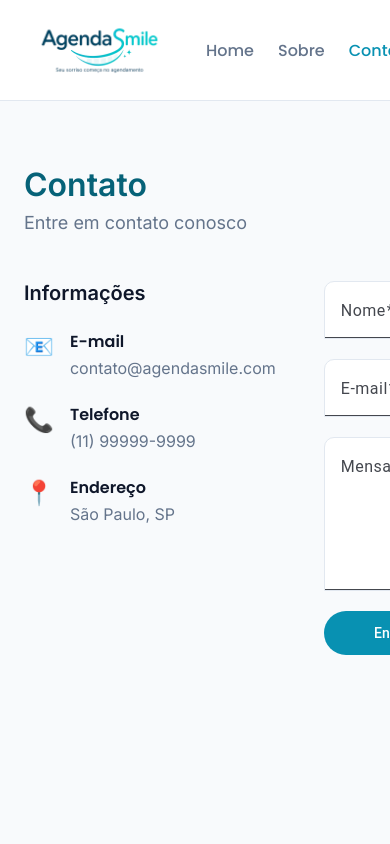
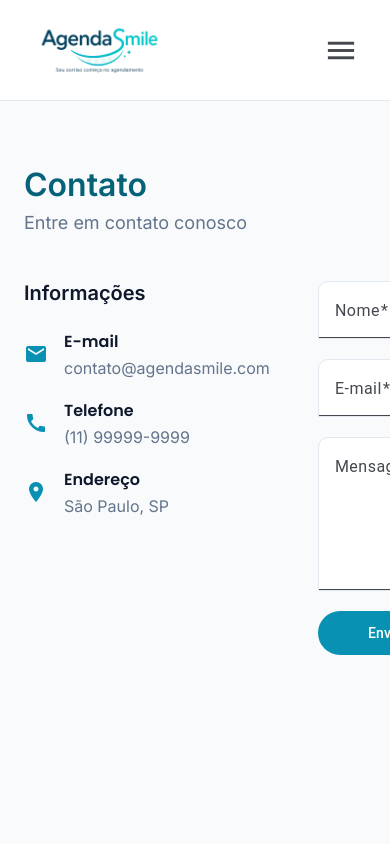
Before and after one commit to gutoBJ/agendasmile-front, an Angular app in the folder sistema-gestao-consultas/: page /contato in a window 390 px wide. Shown: the top 844 px of the page. Built offline with nearby package versions, Linux system fonts and the light colour scheme.

Commit message:
style: adiciona menu hamburguer para a barra de navegação e altera os icones da tela de contato

```diff
--- a/sistema-gestao-consultas/src/app/features/contato/contato.component.html
+++ b/sistema-gestao-consultas/src/app/features/contato/contato.component.html
@@ -14,7 +14,7 @@
         <h2>Informações</h2>
 
         <div class="info-item">
-          <span class="info-icone">📧</span>
+          <mat-icon class="info-icone">email</mat-icon>
           <div>
             <strong>E-mail</strong>
             <p class="texto-leve">contato&#64;agendasmile.com</p>
@@ -22,7 +22,7 @@
         </div>
 
         <div class="info-item">
-          <span class="info-icone">📞</span>
+          <mat-icon class="info-icone">call</mat-icon>
           <div>
             <strong>Telefone</strong>
             <p class="texto-leve">(11) 99999-9999</p>
@@ -30,7 +30,7 @@
         </div>
 
         <div class="info-item">
-          <span class="info-icone">📍</span>
+          <mat-icon class="info-icone">location_on</mat-icon>
           <div>
             <strong>Endereço</strong>
             <p class="texto-leve">São Paulo, SP</p>
@@ -39,9 +39,15 @@
       </div>
 
       <div class="formulario">
-        <div *ngIf="enviado" class="sucesso">
-          ✅ Mensagem enviada com sucesso! Entraremos em contato em breve.
-        </div>
+        <mat-card *ngIf="enviado" class="sucesso-card">
+          <mat-card-content>
+            <mat-icon class="sucesso-icone">check_circle</mat-icon>
+            <div class="sucesso-texto">
+              <h3>Mensagem enviada com sucesso!</h3>
+              <p class="texto-leve">Entraremos em contato em breve.</p>
+            </div>
+          </mat-card-content>
+        </mat-card>
 
         <form [formGroup]="form" *ngIf="!enviado">
 
@@ -72,11 +78,7 @@
             </mat-error>
           </mat-form-field>
 
-          <button
-            mat-flat-button
-            class="botao-enviar"
-            (click)="enviar()"
-            [disabled]="form.invalid">
+          <button mat-flat-button class="botao-enviar" (click)="enviar()" [disabled]="form.invalid">
             Enviar Mensagem
           </button>
 
--- a/sistema-gestao-consultas/src/app/features/contato/contato.component.scss
+++ b/sistema-gestao-consultas/src/app/features/contato/contato.component.scss
@@ -40,12 +40,17 @@
 
   .info-item {
     display: flex;
+    align-items: center;
     gap: 16px;
-    margin-bottom: 24px;
+    margin-bottom: 20px;
 
     .info-icone {
-      font-size: 1.5rem;
+      color: var(--cor-primaria);
+      font-size: 24px;
+      width: 24px;
+      height: 24px;
     }
+
 
     strong {
       display: block;
@@ -74,11 +79,37 @@
     height: 44px;
   }
 
-  .sucesso {
-    background-color: #e8f5e9;
-    color: #2e7d32;
+  .sucesso-card {
+    background-color: var(--cor-fundo-sucesso, #e8f5e9) !important; // Tom verde leve
+    border: 1px solid var(--cor-borda-sucesso, #c8e6c9);
+    border-radius: 8px;
     padding: 16px;
-    border-radius: var(--raio-borda);
-    font-weight: 500;
+
+    mat-card-content {
+      display: flex;
+      align-items: center;
+      gap: 16px;
+    }
+
+    .sucesso-icone {
+      color: #2e7d32; // Verde Material Design (Success)
+      font-size: 32px;
+      width: 32px;
+      height: 32px;
+    }
+
+    .sucesso-texto {
+      h3 {
+        margin: 0;
+        color: #1b5e20;
+        font-size: 1.1rem;
+        font-weight: 600;
+      }
+
+      p {
+        margin: 4px 0 0 0;
+      }
+    }
   }
+
 }
--- a/sistema-gestao-consultas/src/app/shared/components/navbar/navbar.component.html
+++ b/sistema-gestao-consultas/src/app/shared/components/navbar/navbar.component.html
@@ -1,19 +1,35 @@
 <header class="navbar">
   <div class="navbar-conteudo">
 
-    <a routerLink="/home" class="navbar-logo">
+    <a routerLink="/home" class="navbar-logo" (click)="fecharMenu()">
       <img src="logo-oficial.png" alt="Logo" height="100" />
     </a>
 
+    <!-- Menu desktop -->
     <nav class="navbar-links">
       <a routerLink="/home" routerLinkActive="ativo">Home</a>
       <a routerLink="/sobre" routerLinkActive="ativo">Sobre</a>
       <a routerLink="/contato" routerLinkActive="ativo">Contato</a>
     </nav>
 
-    <button mat-flat-button routerLink="/login" class="botao-entrar">
+    <button mat-flat-button routerLink="/login" class="botao-entrar desktop-only">
       Entrar no Sistema
     </button>
 
+    <!-- Botão hamburguer (só no mobile) -->
+    <button mat-icon-button class="menu-hamburguer" (click)="toggleMenu()">
+      <mat-icon>{{ menuAberto ? 'close' : 'menu' }}</mat-icon>
+    </button>
+
+  </div>
+
+  <!-- Menu mobile -->
+  <div class="menu-mobile" *ngIf="menuAberto">
+    <a routerLink="/home" routerLinkActive="ativo" (click)="fecharMenu()">Home</a>
+    <a routerLink="/sobre" routerLinkActive="ativo" (click)="fecharMenu()">Sobre</a>
+    <a routerLink="/contato" routerLinkActive="ativo" (click)="fecharMenu()">Contato</a>
+    <button mat-flat-button routerLink="/login" class="botao-entrar" (click)="fecharMenu()">
+      Entrar no Sistema
+    </button>
   </div>
 </header>
--- a/sistema-gestao-consultas/src/app/shared/components/navbar/navbar.component.scss
+++ b/sistema-gestao-consultas/src/app/shared/components/navbar/navbar.component.scss
@@ -43,4 +43,63 @@
     background-color: var(--cor-primaria) !important;
     color: #ffffff !important;
   }
+
+  // Hamburguer só aparece no mobile
+  .menu-hamburguer {
+    display: none;
+    align-items: center;
+    justify-content: center;
+    margin-left: auto;
+    width: 50px;
+    height: 50px;
+    padding: 0;
+
+    mat-icon {
+      font-size: 35px;
+      width: 35px;
+      height: 35px;
+    }
+  }
+
+  // Menu mobile
+  .menu-mobile {
+    display: flex;
+    flex-direction: column;
+    padding: 16px 24px;
+    gap: 16px;
+    border-top: 1px solid var(--cor-borda);
+
+    a {
+      text-decoration: none;
+      color: var(--cor-texto-leve);
+      font-weight: 500;
+      font-size: 1rem;
+      padding: 8px 0;
+
+      &.ativo {
+        color: var(--cor-primaria);
+      }
+    }
+
+    .botao-entrar {
+      width: 100%;
+    }
+  }
 }
+
+// Breakpoint mobile
+@media (max-width: 768px) {
+  .navbar {
+    .navbar-links {
+      display: none;
+    }
+
+    .desktop-only {
+      display: none;
+    }
+
+    .menu-hamburguer {
+      display: flex;
+    }
+  }
+}
--- a/sistema-gestao-consultas/src/app/shared/components/navbar/navbar.component.ts
+++ b/sistema-gestao-consultas/src/app/shared/components/navbar/navbar.component.ts
@@ -1,12 +1,24 @@
 import { Component } from '@angular/core';
 import { RouterLink, RouterLinkActive } from '@angular/router';
 import { MatButtonModule } from '@angular/material/button';
+import { MatIconModule } from '@angular/material/icon';
+import { CommonModule } from '@angular/common';
 
 @Component({
   selector: 'app-navbar',
   standalone: true,
-  imports: [RouterLink, RouterLinkActive, MatButtonModule],
+  imports: [RouterLink, RouterLinkActive, MatButtonModule, MatIconModule, CommonModule],
   templateUrl: './navbar.component.html',
   styleUrl: './navbar.component.scss'
 })
-export class NavbarComponent {}
+export class NavbarComponent {
+  menuAberto = false;
+
+  toggleMenu() {
+    this.menuAberto = !this.menuAberto;
+  }
+
+  fecharMenu() {
+    this.menuAberto = false;
+  }
+}
```
Also changed, not shown: sistema-gestao-consultas/src/app/features/contato/contato.component.ts (+6 -1 lines).
